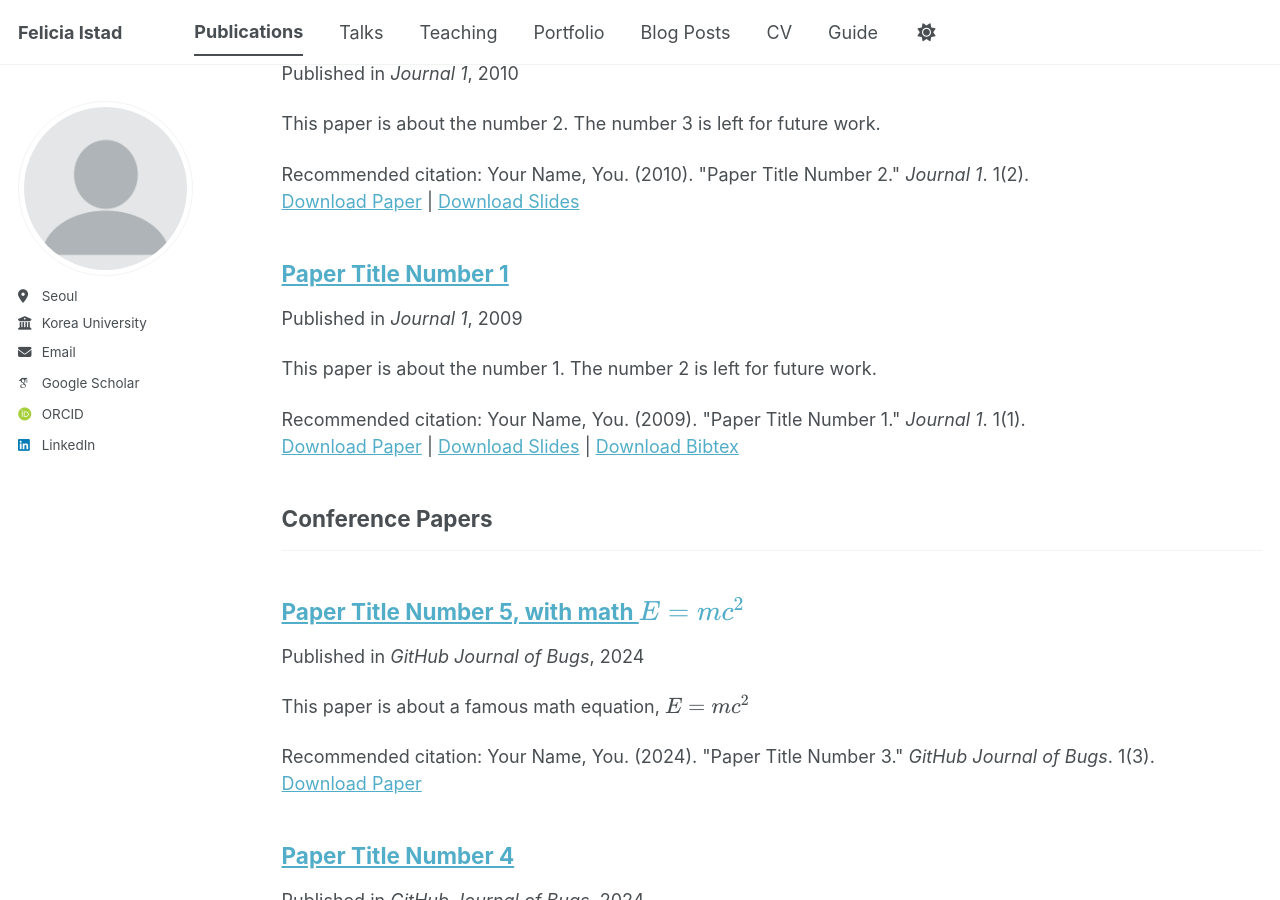
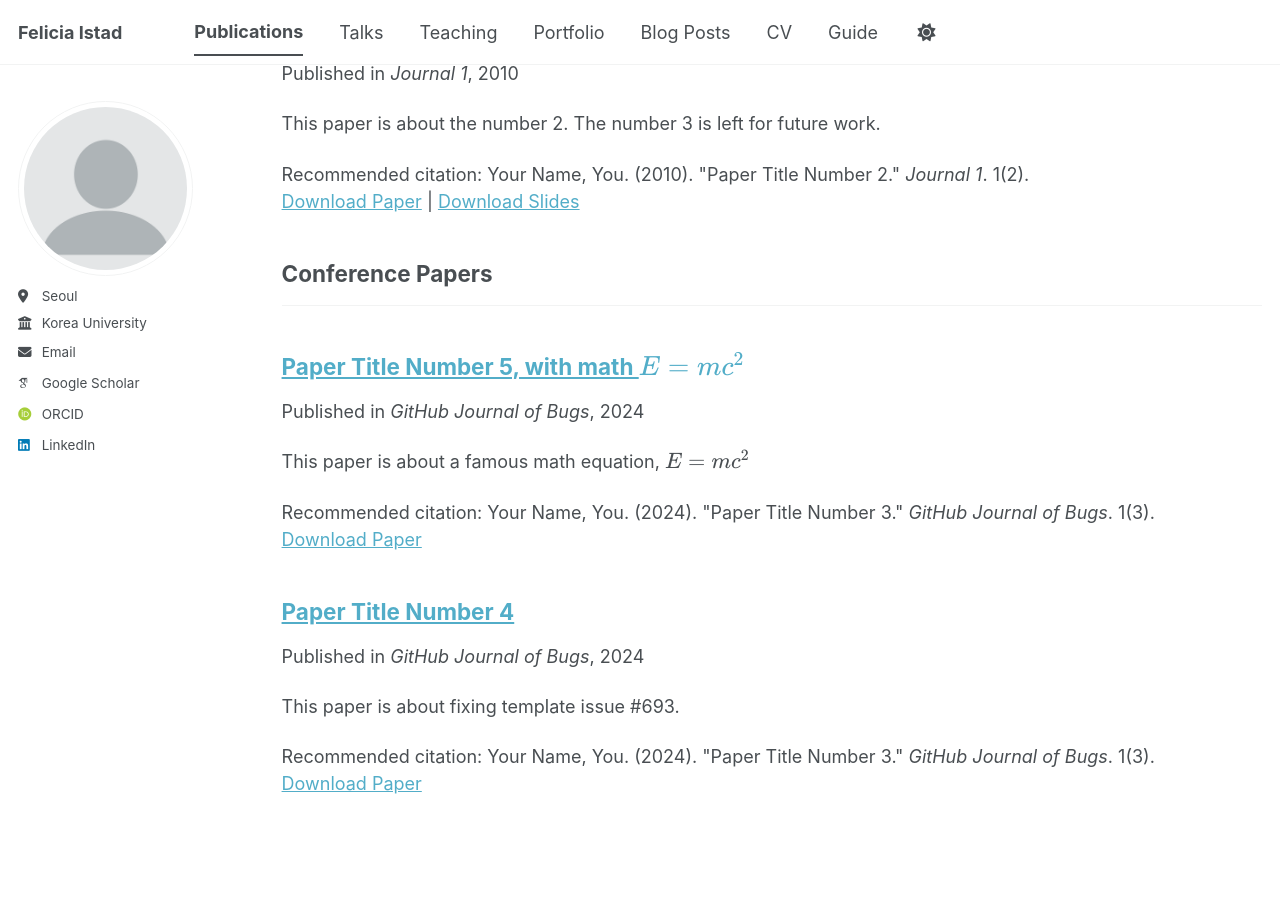
Before and after one commit to feliciaistad/feliciaistad.github.io, a Jekyll site: the page built from _pages/publications.html, in a window 1280 px wide and 900 px high, scrolled down 536 px. Built offline with Jekyll 4.4.1, drawn with Linux system fonts in a browser that asks for light colours; some web fonts are replaced; a script bundle is joined from its source files by our own code; library files that are not in the unit come from our copies; a file with an impossible date is left out.

Commit message:
Update 2009-10-01-paper-title-number-1.md

```diff
--- a/_publications/2009-10-01-paper-title-number-1.md
+++ b/_publications/2009-10-01-paper-title-number-1.md
@@ -1,39 +1,3 @@
----
-title: "Paper Title Number 1"
-collection: publications
-category: manuscripts
-permalink: /publication/2009-10-01-paper-title-number-1
-excerpt: 'This paper is about the number 1. The number 2 is left for future work.'
-date: 2009-10-01
-venue: 'Journal 1'
-slidesurl: 'https://academicpages.github.io/files/slides1.pdf'
-paperurl: 'https://academicpages.github.io/files/paper1.pdf'
-bibtexurl: 'https://academicpages.github.io/files/bibtex1.bib'
-citation: 'Your Name, You. (2009). &quot;Paper Title Number 1.&quot; <i>Journal 1</i>. 1(1).'
----
-The contents above will be part of a list of publications, if the user clicks the link for the publication than the contents of section will be rendered as a full page, allowing you to provide more information about the paper for the reader. When publications are displayed as a single page, the contents of the above "citation" field will automatically be included below this section in a smaller font.
-
----
-title: "Paper Title Number 5, with math $$E=mc^2$$"
-collection: publications
-category: conferences
-permalink: /publication/2024-02-17-paper-title-number-4
-excerpt: 'This paper is about a famous math equation, $$E=mc^2$$'
-date: 2024-02-17
-venue: 'GitHub Journal of Bugs'
-paperurl: 'https://academicpages.github.io/files/paper3.pdf'
-citation: 'Your Name, You. (2024). &quot;Paper Title Number 3.&quot; <i>GitHub Journal of Bugs</i>. 1(3).'
----
-title: "Research"
-sub-title: "Working Papers"
-**Title of Paper 1**
-Short description of your paper.
----
-sub-title: "Publications"
----
-**Title of Published Article**
-Journal name, year
-
 # Research
 
 ## Forthcoming Research
```
